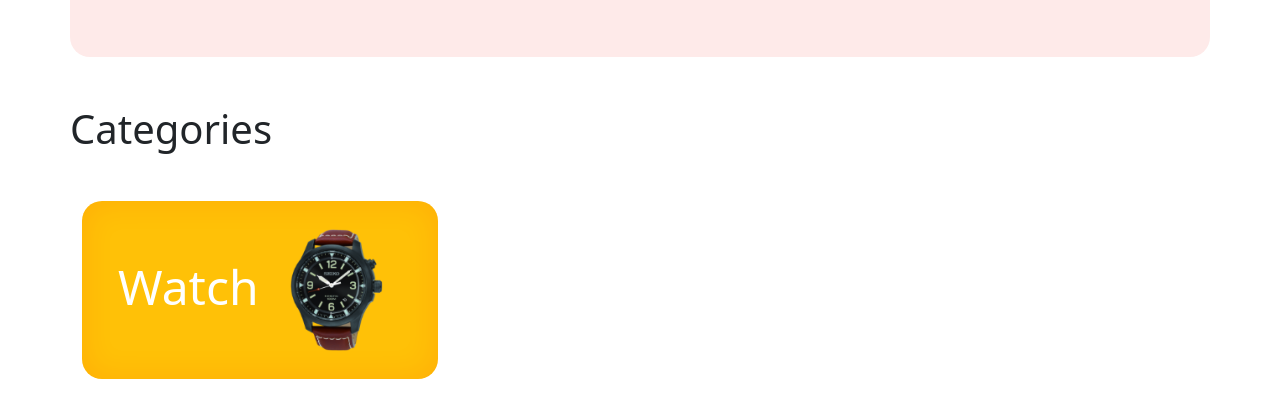
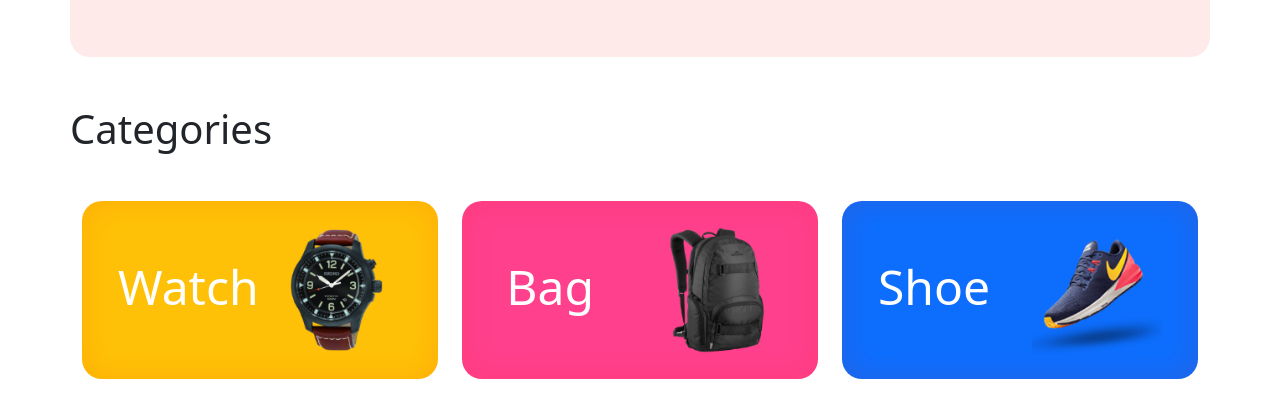
Before and after one commit to pmfoysal/phero-pr3bs, a plain HTML site: page index.html in a window 1280 px wide. Shown: the part 673-1090 px from the top of the page. Drawn offline with nearby package versions, Linux system fonts and the light colour scheme.

Commit message:
Category Section Updated

```diff
--- a/index.html
+++ b/index.html
@@ -100,6 +100,26 @@
                      </div>
                   </div>
                </div>
+               <div class="col-lg-4 col-md-6 g-0 g-md-4 py-4 py-md-0">
+                  <div class="category content-dark rounded-5 p-4 row justify-content-between align-items-center">
+                     <div class="col-6 col-lg-5 col-xxl-6">
+                        <h1 class="display-5 fw-normal text-capitalize text-center text-white">bag</h1>
+                     </div>
+                     <div class="col-5 col-lg-6 col-xxl-5">
+                        <img src="assets/images/bag.png" height="130" width="auto" alt="Watch" />
+                     </div>
+                  </div>
+               </div>
+               <div class="col-lg-4 col-md-6 g-0 g-md-4">
+                  <div class="category bg-primary rounded-5 p-4 row justify-content-between align-items-center">
+                     <div class="col-6 col-lg-5 col-xxl-6">
+                        <h1 class="display-5 fw-normal text-capitalize text-center text-white">shoe</h1>
+                     </div>
+                     <div class="col-5 col-lg-6 col-xxl-5">
+                        <img src="assets/images/shoes.png" height="130" width="auto" alt="Watch" />
+                     </div>
+                  </div>
+               </div>
             </div>
          </main>
       </section>
```
